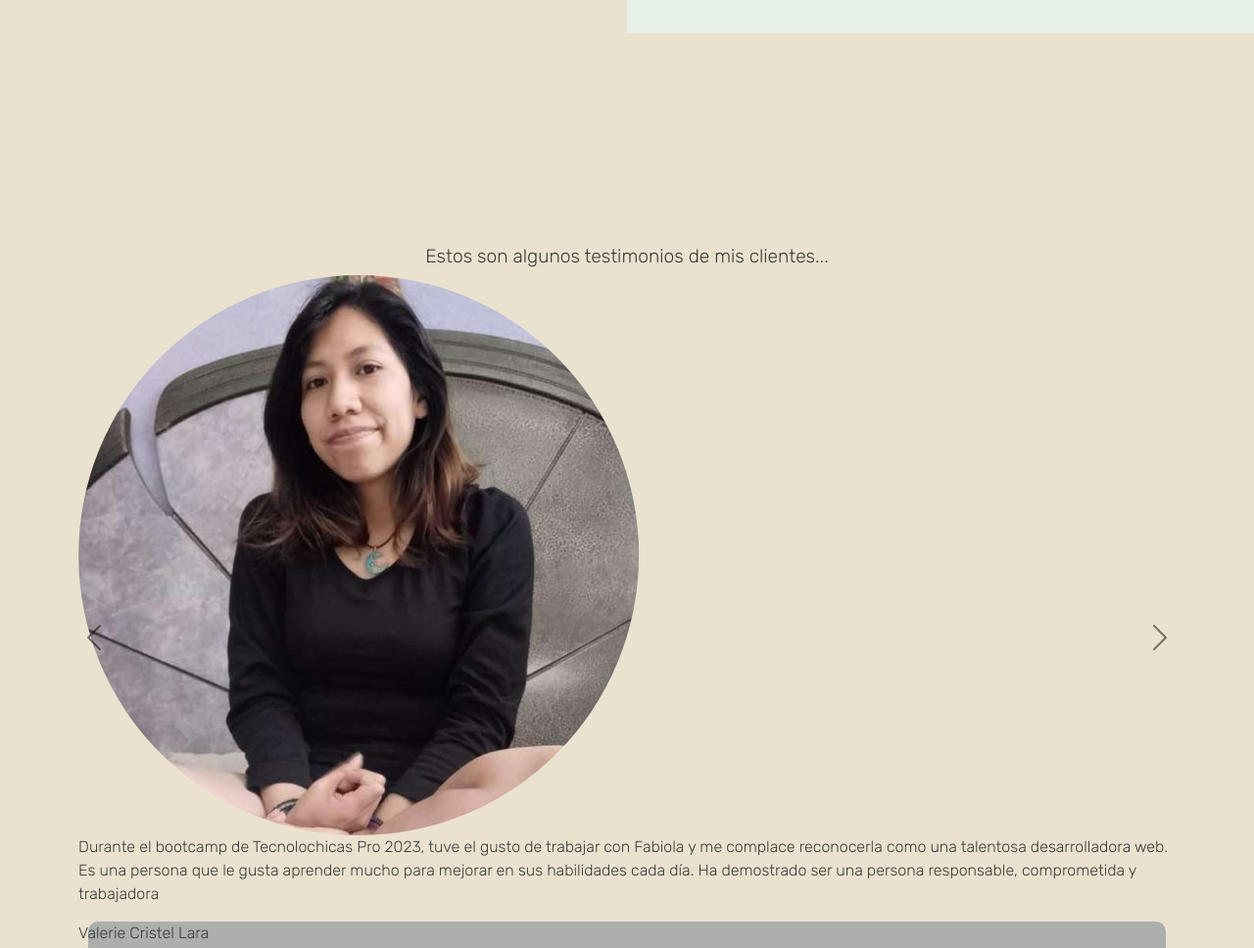
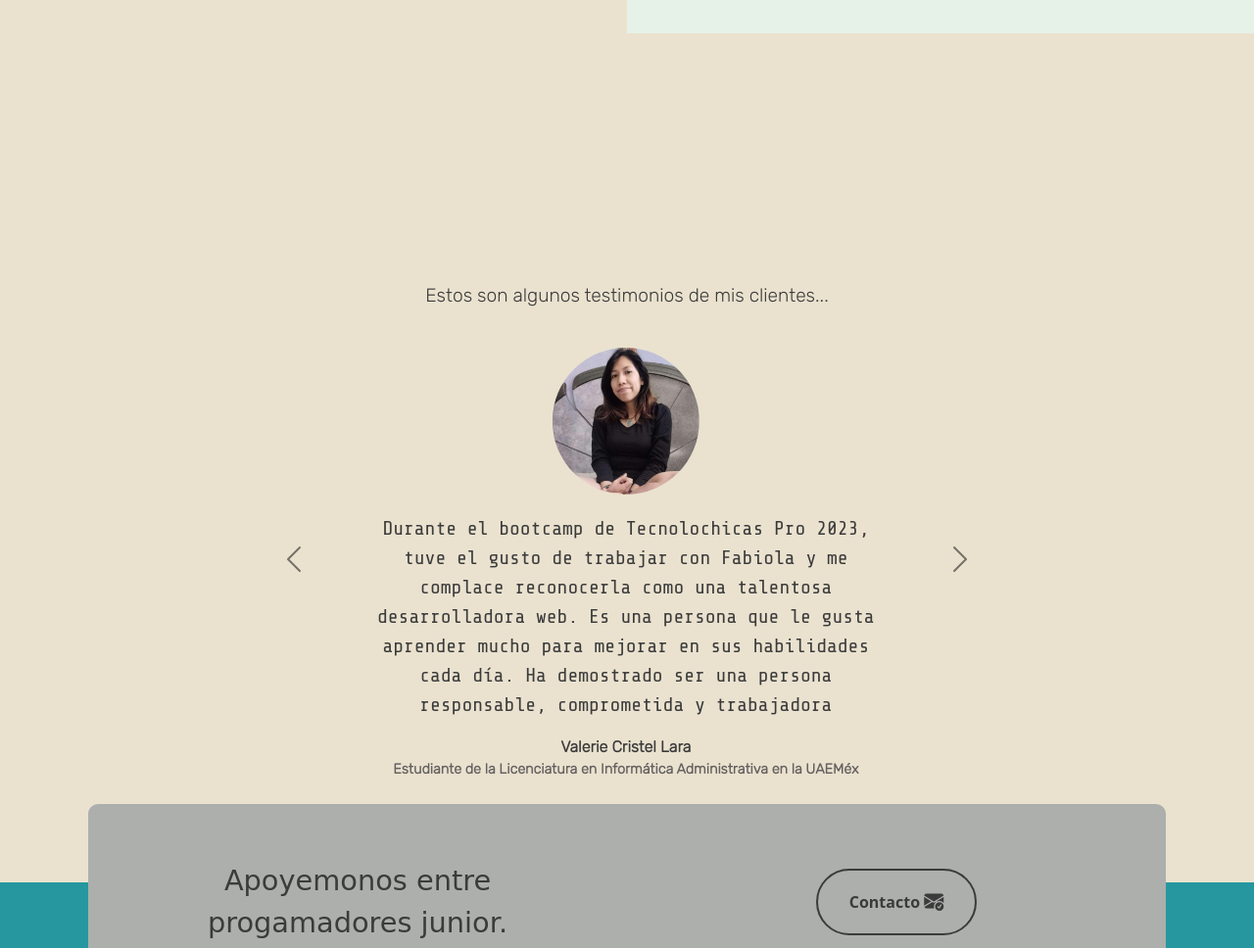
Before and after one commit to Fabi-creat/TCPROporfafolio, a plain HTML site: page index.html in a window 1280 px wide. Shown: the part 2220-3188 px from the top of the page at 98% size. Drawn offline with nearby package versions, Linux system fonts and the light colour scheme; a web font is replaced by a local one.

Commit message:
Update style.css

```diff
--- a/style.css
+++ b/style.css
@@ -258,6 +258,59 @@ p{
   margin-left: calc(-.5 * var(--bs-gutter-x));
 }
 
+/* Testimonios */
+
+.testimonios {
+  padding: 40px 40px 80px 40px;
+}
+
+.testimonios .carousel {
+  max-width: 800px;
+}
+
+.carousel-item {
+  height: 500px;
+}
+
+.carousel-item .container {
+  width: 100%;
+  height: 100%;
+  display: flex;
+  flex-direction: column;
+  align-items: center;
+  justify-content: center;
+}
+
+.testimonio-imagen {
+  height: 150px;
+  width: 150px;
+  margin: 10px 10px 20px 10px;
+}
+
+.testimonio-texto {
+  max-width: 70%;
+  font-size: 20px;
+  text-align: center;
+  font-family: 'Share Tech Mono', monospace;
+}
+
+.testimonio-info {
+  font-weight: bold;
+  text-align: center;
+}
+
+.testimonio-info p {
+  margin-bottom: 0;
+}
+
+.testimonio-footer .cliente {
+  font-size: 1.2rem;
+}
+
+.testimonio-info .cargo {
+  font-size: 0.9rem;
+  color: #656060;
+}
 
 /* Contacto */
 
```
